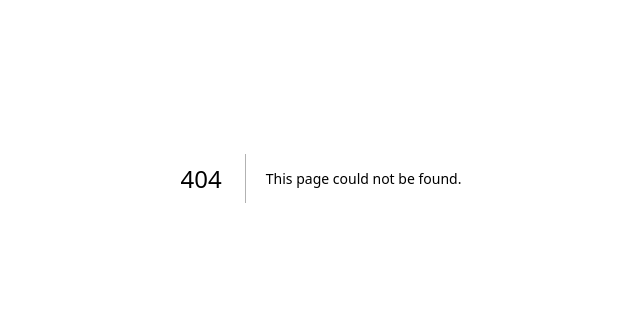
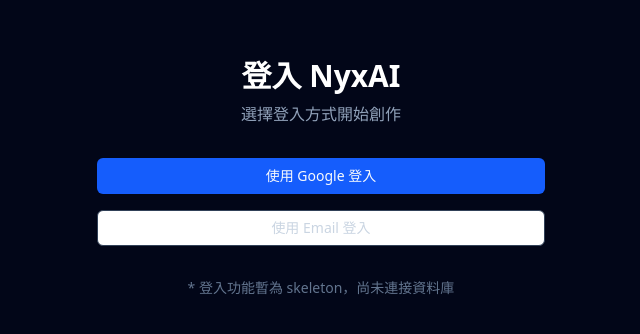
Before and after one commit to fallenblueray/nyx-ai, a Next.js app: page /auth/signin in a window 1280 px wide. Before the commit this address had no page. Shown: the part 222-556 px from the top of the page, without its empty margins (319-959 px from the left). Built offline with nearby package versions, Linux system fonts and the light colour scheme.

Commit message:
Add: NextAuth skeleton + login page

```diff
--- a/package.json
+++ b/package.json
@@ -14,6 +14,7 @@
     "clsx": "^2.1.1",
     "lucide-react": "^0.575.0",
     "next": "16.1.6",
+    "next-auth": "^4.24.13",
     "react": "19.2.3",
     "react-dom": "19.2.3",
     "tailwind-merge": "^3.5.0",
--- /dev/null
+++ b/src/app/api/auth/[...nextauth]/route.ts
@@ -0,0 +1,10 @@
+import NextAuth from "next-auth"
+
+const handler = NextAuth({
+  providers: [],
+  pages: {
+    signIn: '/auth/signin',
+  },
+})
+
+export { handler as GET, handler as POST }
--- /dev/null
+++ b/src/app/auth/signin/page.tsx
@@ -0,0 +1,41 @@
+"use client"
+
+import { Button } from "@/components/ui/button"
+
+export default function SignIn() {
+  return (
+    <main className="min-h-screen bg-slate-950 flex items-center justify-center px-4">
+      <div className="max-w-md w-full space-y-8 text-center">
+        <div>
+          <h2 className="text-3xl font-bold text-white mb-2">
+            登入 NyxAI
+          </h2>
+          <p className="text-slate-400">
+            選擇登入方式開始創作
+          </p>
+        </div>
+
+        <div className="space-y-4">
+          <Button
+            className="w-full bg-blue-600 hover:bg-blue-700"
+            onClick={() => alert("Google 登入將在配置 GOOGLE_CLIENT_ID 後啟用")}
+          >
+            使用 Google 登入
+          </Button>
+
+          <Button
+            variant="outline"
+            className="w-full border-slate-700 text-slate-300 hover:bg-slate-800"
+            onClick={() => alert("Email 登入將在配置郵件伺服器後啟用")}
+          >
+            使用 Email 登入
+          </Button>
+        </div>
+
+        <p className="text-sm text-slate-500">
+          * 登入功能暫為 skeleton，尚未連接資料庫
+        </p>
+      </div>
+    </main>
+  )
+}
--- a/src/app/page.tsx
+++ b/src/app/page.tsx
@@ -23,7 +23,7 @@
           <Button
             size="lg"
             className="bg-blue-600 hover:bg-blue-700 text-lg px-8"
-            onClick={() => window.location.href = '/app'}
+            onClick={() => window.location.href = '/auth/signin'}
           >
             開始創作
           </Button>
```
Also changed, not shown: 1 other file (tests, documents, lock files or other folders).
